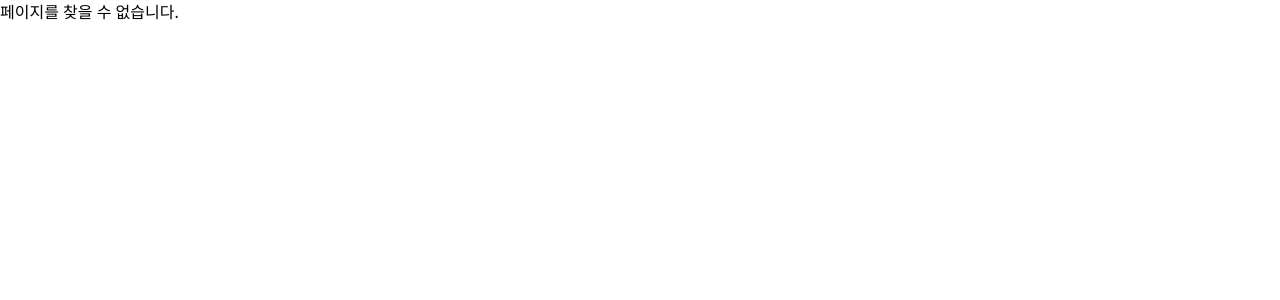
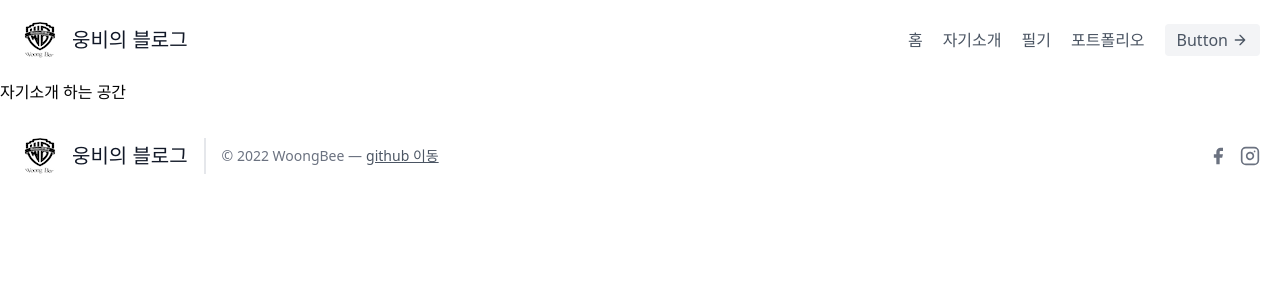
Before and after one commit to WoongBeeYang/wb-blog, a Next.js app: page /introduce in a window 1280 px wide. Before the commit this address had no page. Shown: the top 300 px of the page. Built offline with nearby package versions, Linux system fonts and the light colour scheme.

Commit message:
header 링크작업 완료

```diff
--- a/components/header.tsx
+++ b/components/header.tsx
@@ -1,5 +1,6 @@
-import Image from 'next/image'
-import Logo from "../image/Logo.png"
+import Image from "next/image";
+import Logo from "../image/Logo.png";
+import Link from "next/link";
 
 export default function Header() {
   return (
@@ -7,13 +8,31 @@ export default function Header() {
       <header className="text-gray-600 body-font">
         <div className="container mx-auto flex flex-wrap p-5 flex-col md:flex-row items-center">
           <a className="flex title-font font-medium items-center text-gray-900 mb-4 md:mb-0">
-            <Image className="w-10 h-10 rounded-full" src={Logo} alt="WB-logo"/>
+            <Image
+              className="w-10 h-10 rounded-full"
+              src={Logo}
+              alt="WB-logo"
+            />
             <span className="ml-3 text-xl">웅비의 블로그</span>
           </a>
+
           <nav className="md:ml-auto flex flex-wrap items-center text-base justify-center">
-            <a className="mr-5 hover:text-gray-900">자기 소개</a>
-            <a className="mr-5 hover:text-gray-900">공부 내용</a>
-            <a className="mr-5 hover:text-gray-900">포트폴리오</a>
+            <Link href="/">
+              <a className="mr-5 hover:text-gray-900">홈</a>
+            </Link>
+
+            <Link href="/introduce">
+              <a className="mr-5 hover:text-gray-900">자기소개</a>
+            </Link>
+
+            <Link href="/list">
+              <a className="mr-5 hover:text-gray-900">필기</a>
+            </Link>
+
+            <Link href="/portfolio">
+              <a className="mr-5 hover:text-gray-900">포트폴리오</a>
+            </Link>
+
           </nav>
           <button className="inline-flex items-center bg-gray-100 border-0 py-1 px-3 focus:outline-none hover:bg-gray-200 rounded text-base mt-4 md:mt-0">
             Button
@@ -31,7 +50,6 @@ export default function Header() {
           </button>
         </div>
       </header>
-
     </>
   );
 }
--- a/pages/index.tsx
+++ b/pages/index.tsx
@@ -28,12 +28,12 @@ export default function Home() {
               제목에 어울리는 간단한 글 추천좀 씨이발...
             </p>
             <div className="flex justify-center">
-              <button className="inline-flex text-white bg-indigo-500 border-0 py-2 px-6 focus:outline-none hover:bg-indigo-600 rounded text-lg">
+              <a href="/introduce" className="inline-flex text-white bg-indigo-500 border-0 py-2 px-6 focus:outline-none hover:bg-indigo-600 rounded text-lg">
                 자기소개
-              </button>
-              <button className="ml-4 inline-flex text-gray-700 bg-gray-100 border-0 py-2 px-6 focus:outline-none hover:bg-gray-200 rounded text-lg">
+              </a>
+              <a href="/portfolio" className="ml-4 inline-flex text-gray-700 bg-gray-100 border-0 py-2 px-6 focus:outline-none hover:bg-gray-200 rounded text-lg">
                 포트폴리오
-              </button>
+              </a>
             </div>
           </div>
         </div>
--- /dev/null
+++ b/pages/introduce.tsx
@@ -0,0 +1,11 @@
+import Layout from "../components/layout";
+
+export default function introduce(){
+  return(
+    <>
+      <Layout>
+        자기소개 하는 공간
+      </Layout>
+    </>
+  )
+}
--- /dev/null
+++ b/pages/portfolio.tsx
@@ -0,0 +1,9 @@
+import Layout from "../components/layout";
+
+export default function portfolio() {
+  return (
+    <>
+      <Layout>포트폴리오</Layout>
+    </>
+  );
+}
```
